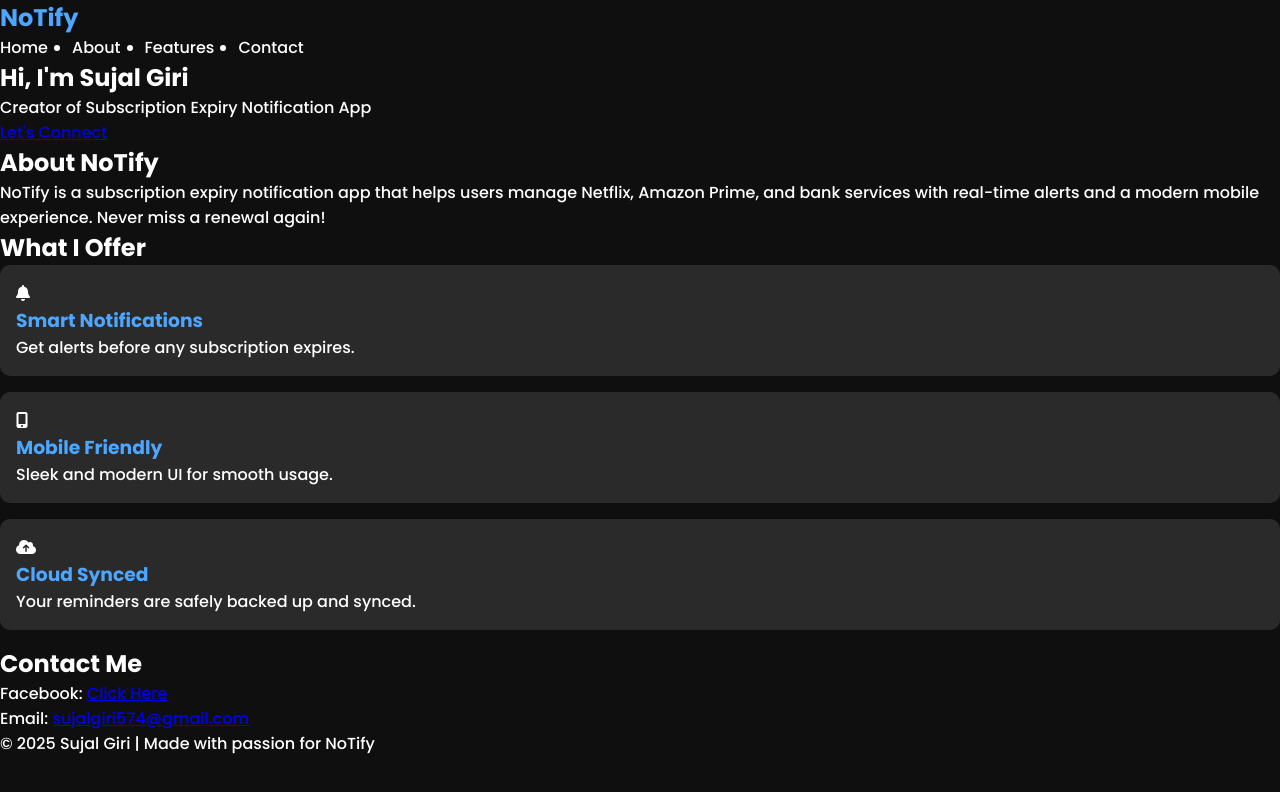
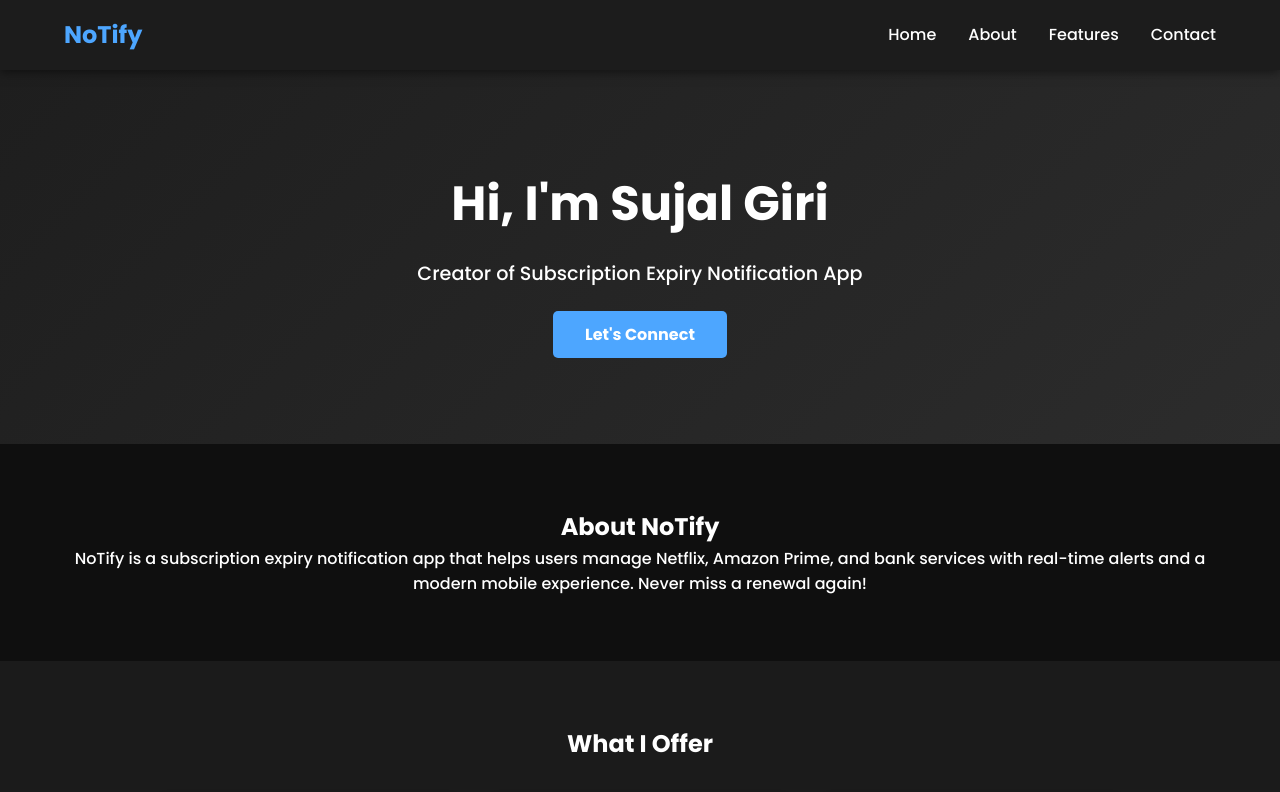
Before and after one commit to NoTify1/Mywebsite2, a plain HTML site: page index.html in a window 1280 px wide. Shown: the top 792 px of the page. Drawn offline with Linux system fonts and the light colour scheme.

Commit message:
style.css

```diff
--- a/style.css
+++ b/style.css
@@ -2,85 +2,131 @@
   margin: 0;
   padding: 0;
   box-sizing: border-box;
+  scroll-behavior: smooth;
+}
+
+body {
   font-family: 'Poppins', sans-serif;
-}
-body {
   background: #0f0f0f;
   color: #fff;
+  line-height: 1.6;
 }
-.navbar {
+
+a {
+  text-decoration: none;
+  color: #4da6ff;
+}
+
+.container {
+  width: 90%;
+  max-width: 1200px;
+  margin: auto;
+}
+
+header {
   background: #1c1c1c;
+  padding: 1rem 0;
+  position: sticky;
+  top: 0;
+  z-index: 1000;
+  box-shadow: 0 2px 10px rgba(0,0,0,0.5);
+}
+
+.nav-container {
   display: flex;
   justify-content: space-between;
   align-items: center;
-  padding: 1rem 2rem;
 }
+
 .logo {
   font-size: 24px;
   font-weight: bold;
   color: #4da6ff;
 }
-.nav-links, .auth-links {
+
+.nav-links {
+  list-style: none;
   display: flex;
-  gap: 1.5rem;
+  gap: 2rem;
 }
-.nav-links a, .auth-links a {
+
+.nav-links li a {
   color: #fff;
-  text-decoration: none;
-  font-weight: 500;
-  cursor: pointer;
+  transition: 0.3s ease;
 }
-.form-section, .dashboard {
-  max-width: 500px;
-  background: #1e1e1e;
-  padding: 2rem;
-  margin: 4rem auto;
-  border-radius: 10px;
+
+.nav-links li a:hover {
+  color: #4da6ff;
 }
-.form-section h2, .dashboard h2 {
+
+.hero {
+  background: linear-gradient(135deg, #1e1e1e, #2c2c2c);
+  padding: 6rem 2rem;
   text-align: center;
+}
+
+.hero h1 {
+  font-size: 3rem;
   margin-bottom: 1rem;
 }
-.form-section p {
-  text-align: center;
-  margin-bottom: 1.5rem;
+
+.hero p {
+  font-size: 1.2rem;
+  margin-bottom: 2rem;
 }
-input[type="text"], input[type="email"], input[type="password"] {
-  width: 100%;
-  padding: 0.8rem;
-  margin-bottom: 1rem;
-  border-radius: 5px;
-  border: none;
-}
-button {
-  width: 100%;
-  padding: 0.8rem;
+
+.btn {
   background: #4da6ff;
-  border: none;
+  color: white;
+  padding: 0.75rem 2rem;
   border-radius: 5px;
   font-weight: bold;
-  color: #fff;
-  cursor: pointer;
+  transition: 0.3s;
 }
-.form-footer {
+
+.btn:hover {
+  background: #3385cc;
+}
+
+.section {
+  padding: 4rem 0;
+  text-align: center;
+}
+
+.dark-bg {
+  background-color: #1b1b1b;
+}
+
+.cards {
   display: flex;
-  justify-content: space-between;
-  font-size: 0.9rem;
-  margin-top: 1rem;
+  gap: 2rem;
+  justify-content: center;
+  flex-wrap: wrap;
+  margin-top: 2rem;
 }
-.form-footer a {
+
+.card {
+  background: #2b2b2b;
+  padding: 2rem;
+  border-radius: 10px;
+  width: 300px;
+  box-shadow: 0 4px 10px rgba(0,0,0,0.3);
+}
+
+.card i {
+  font-size: 2rem;
   color: #4da6ff;
-  text-decoration: none;
-}
-.dashboard {
-  display: none;
-}
-.card {
-  background: #2a2a2a;
-  padding: 1rem;
-  border-radius: 10px;
   margin-bottom: 1rem;
 }
+
 .card h3 {
-  color: #4da6ff;
+  margin-bottom: 0.5rem;
 }
+
+footer {
+  text-align: center;
+  padding: 2rem;
+  background: #1c1c1c;
+  font-size: 0.9rem;
+  color: #aaa;
+}
```
